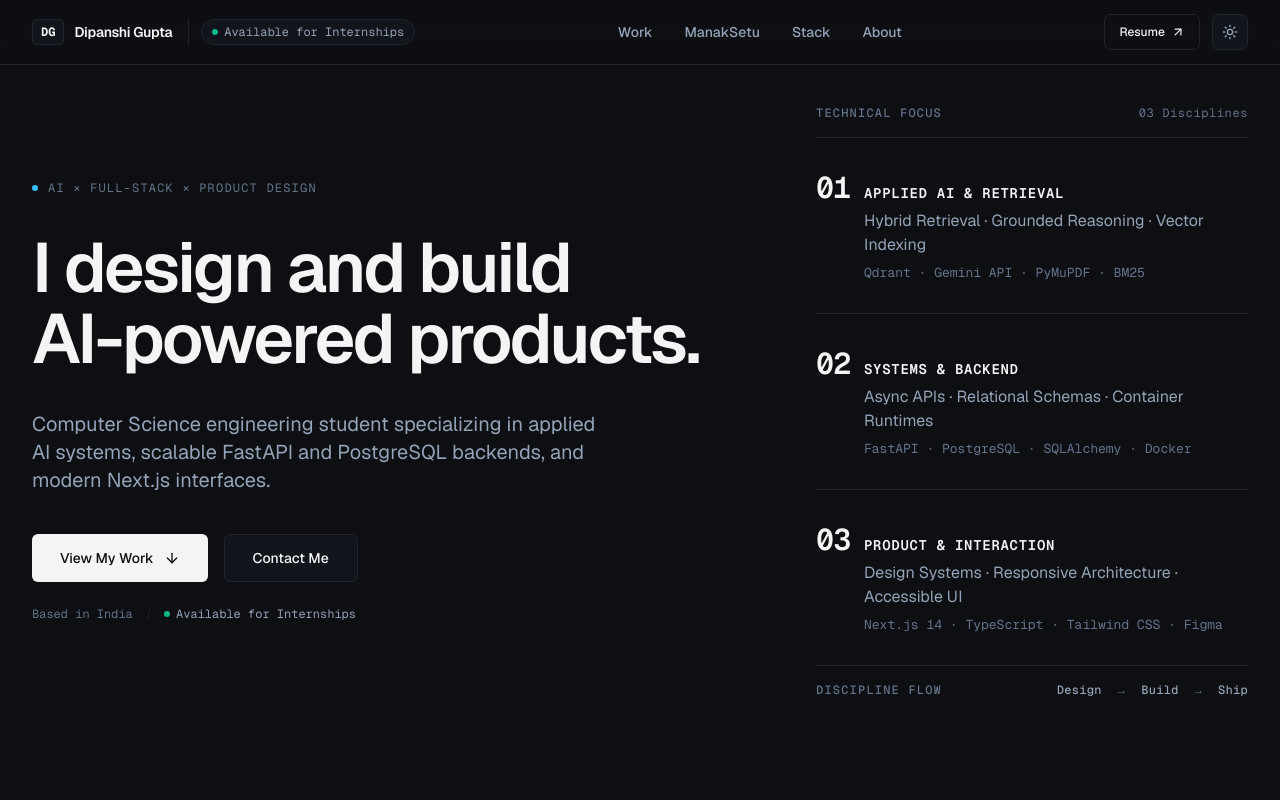
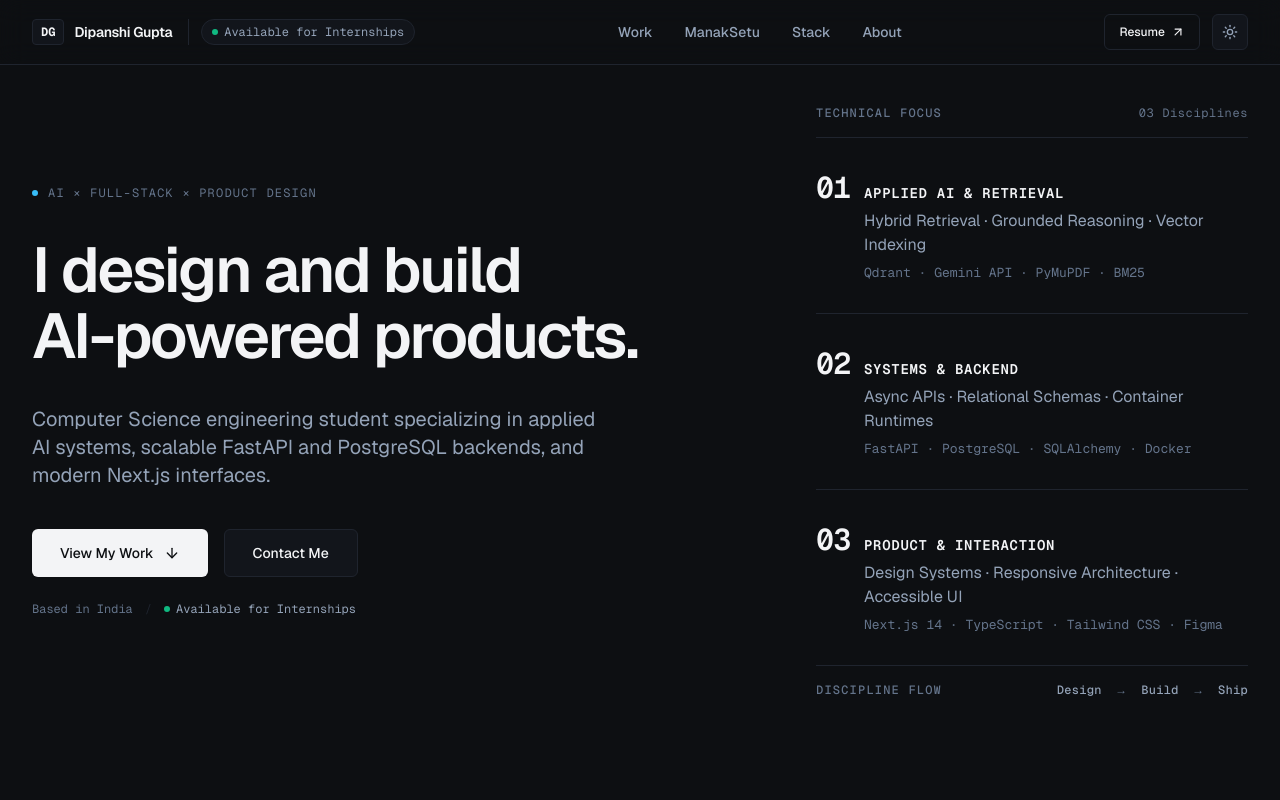
Before and after one commit to Dipanshi1/dipanshi-portfolio, a Next.js app: page / in a window 1280 px wide. Shown: the top 800 px of the page. Built offline with nearby package versions, Linux system fonts and the light colour scheme.

Commit message:
refactor(home): finalize headline line composition

```diff
--- a/src/components/home/hero.tsx
+++ b/src/components/home/hero.tsx
@@ -26,10 +26,10 @@ export function Hero() {
             {/* Dominant Editorial Display Headline (Balanced Two Lines) */}
             <h1
               id="hero-heading"
-              className="text-3xl sm:text-5xl lg:text-[3.75rem] xl:text-[4.35rem] 2xl:text-[4.75rem] font-semibold tracking-[-0.035em] leading-[1.04] sm:leading-[1.02] text-text-primary"
+              className="text-3xl sm:text-5xl lg:text-[3.5rem] xl:text-[3.95rem] 2xl:text-[4.25rem] font-semibold tracking-[-0.035em] leading-[1.06] sm:leading-[1.04] text-text-primary"
             >
-              <span className="block">I design and build</span>
-              <span className="block">AI-powered products.</span>
+              <span className="lg:block">I design and build</span>{" "}
+              <span className="lg:block lg:whitespace-nowrap">AI-powered products.</span>
             </h1>
 
             {/* Factual Supporting Copy */}
```
